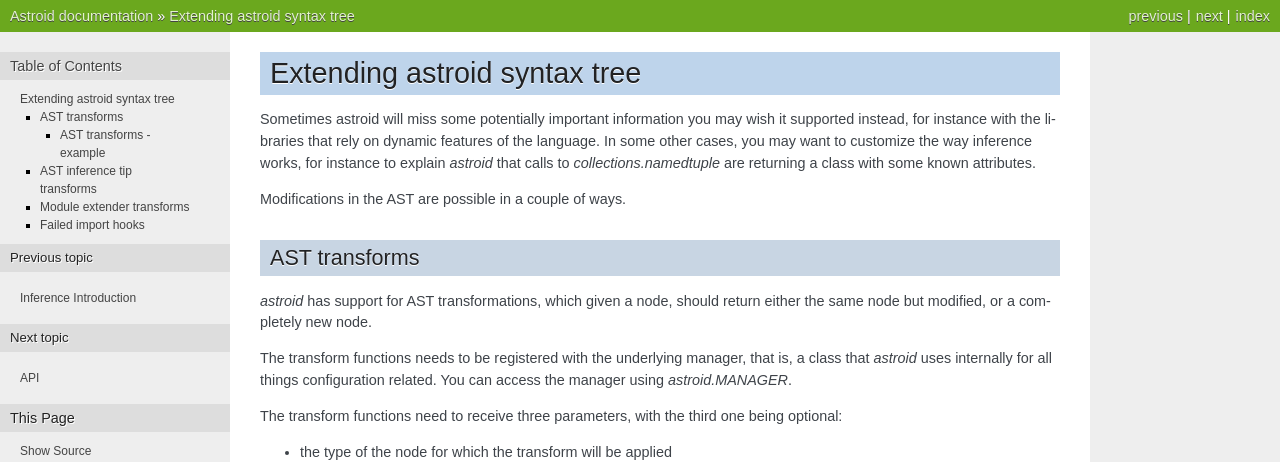
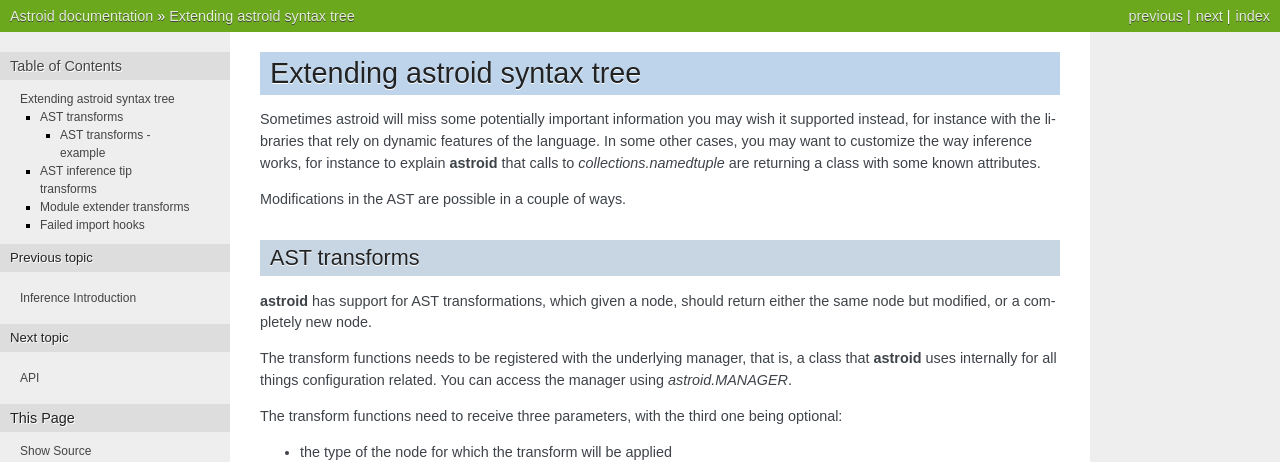
Before and after one commit to janderson1017/astroid, a Sphinx documentation site: the page built from doc/extending.rst, in a window 1280 px wide. Shown: the top 462 px of the page. Built offline with Sphinx 7.4.7, drawn with Linux system fonts in a browser that asks for light colours; the version number could not be read and is left out.

Commit message:
Better markup

```diff
--- a/doc/extending.rst
+++ b/doc/extending.rst
@@ -4,7 +4,7 @@ Extending astroid syntax tree
 Sometimes astroid will miss some potentially important information
 you may wish it supported instead, for instance with the libraries that rely
 on dynamic features of the language. In some other cases, you may
-want to customize the way inference works, for instance to explain *astroid*
+want to customize the way inference works, for instance to explain **astroid**
 that calls to `collections.namedtuple` are returning a class with some known
 attributes.
 
@@ -14,11 +14,11 @@ Modifications in the AST are possible in a couple of ways.
 AST transforms
 ^^^^^^^^^^^^^^
 
-*astroid* has support for AST transformations, which given a node,
+**astroid** has support for AST transformations, which given a node,
 should return either the same node but modified, or a completely new node.
 
 The transform functions needs to be registered with the underlying manager,
-that is, a class that *astroid* uses internally for all things configuration
+that is, a class that **astroid** uses internally for all things configuration
 related. You can access the manager using `astroid.MANAGER`.
 
 The transform functions need to receive three parameters, with the third one
@@ -168,7 +168,7 @@ AST inference tip transforms
 ^^^^^^^^^^^^^^^^^^^^^^^^^^^^^
 
 Another interesting transform you can do with the AST is to provide the
-so called ``inference tip``. *astroid* can be used as more than an AST library,
+so called ``inference tip``. **astroid** can be used as more than an AST library,
 it also offers some basic support of inference, it can infer what names might
 mean in a given context, it can be used to solve attributes in a highly complex
 class hierarchy, etc. We call this mechanism generally ``inference`` throughout the
@@ -194,7 +194,7 @@ and it is supposed to return an iterator::
         _looks_like_my_custom_call,
     )
 
-This transform is now going to be triggered whenever *astroid* figures out
+This transform is now going to be triggered whenever **astroid** figures out
 a node for which the transform pattern should apply.
 
 
```
